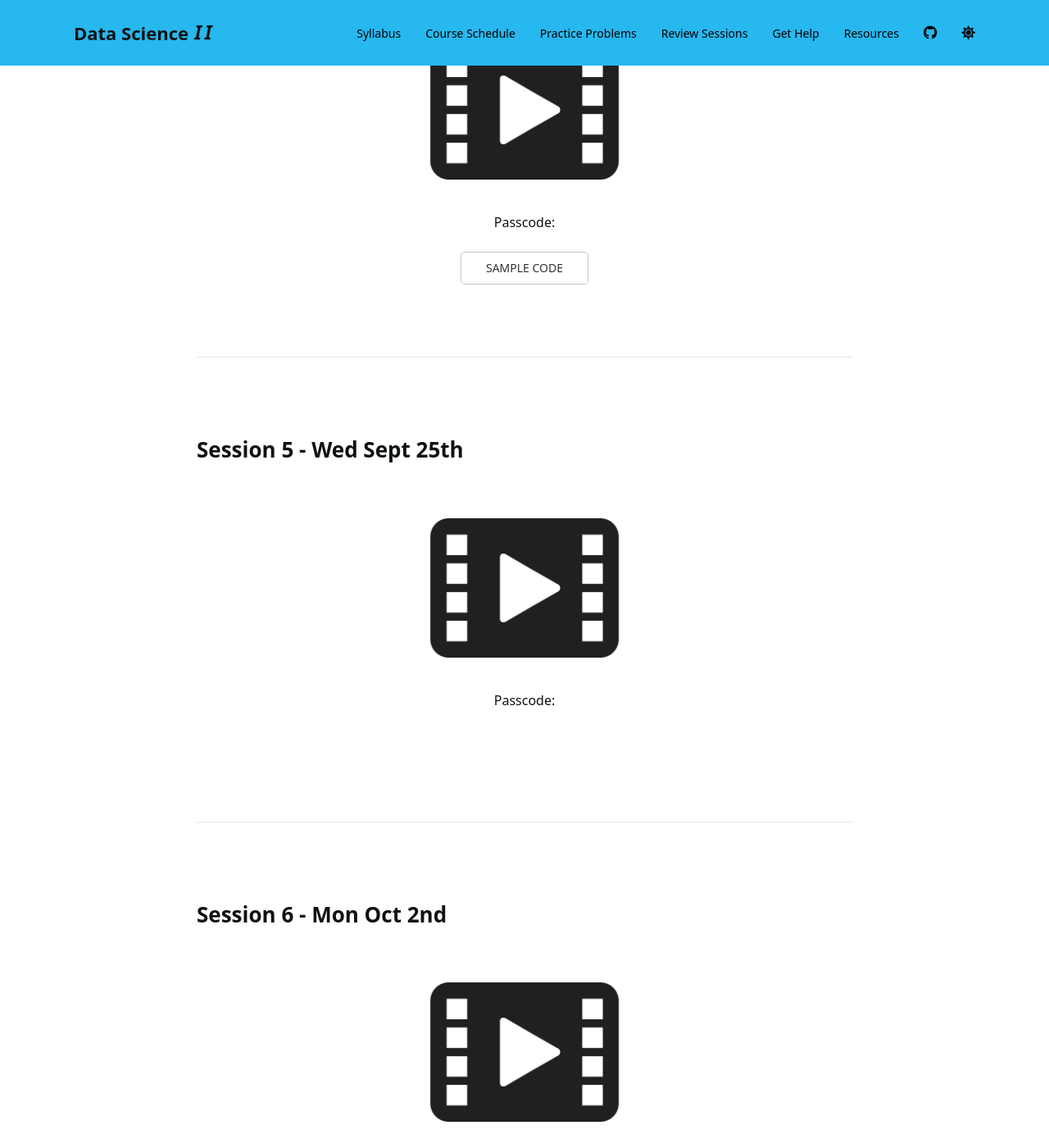
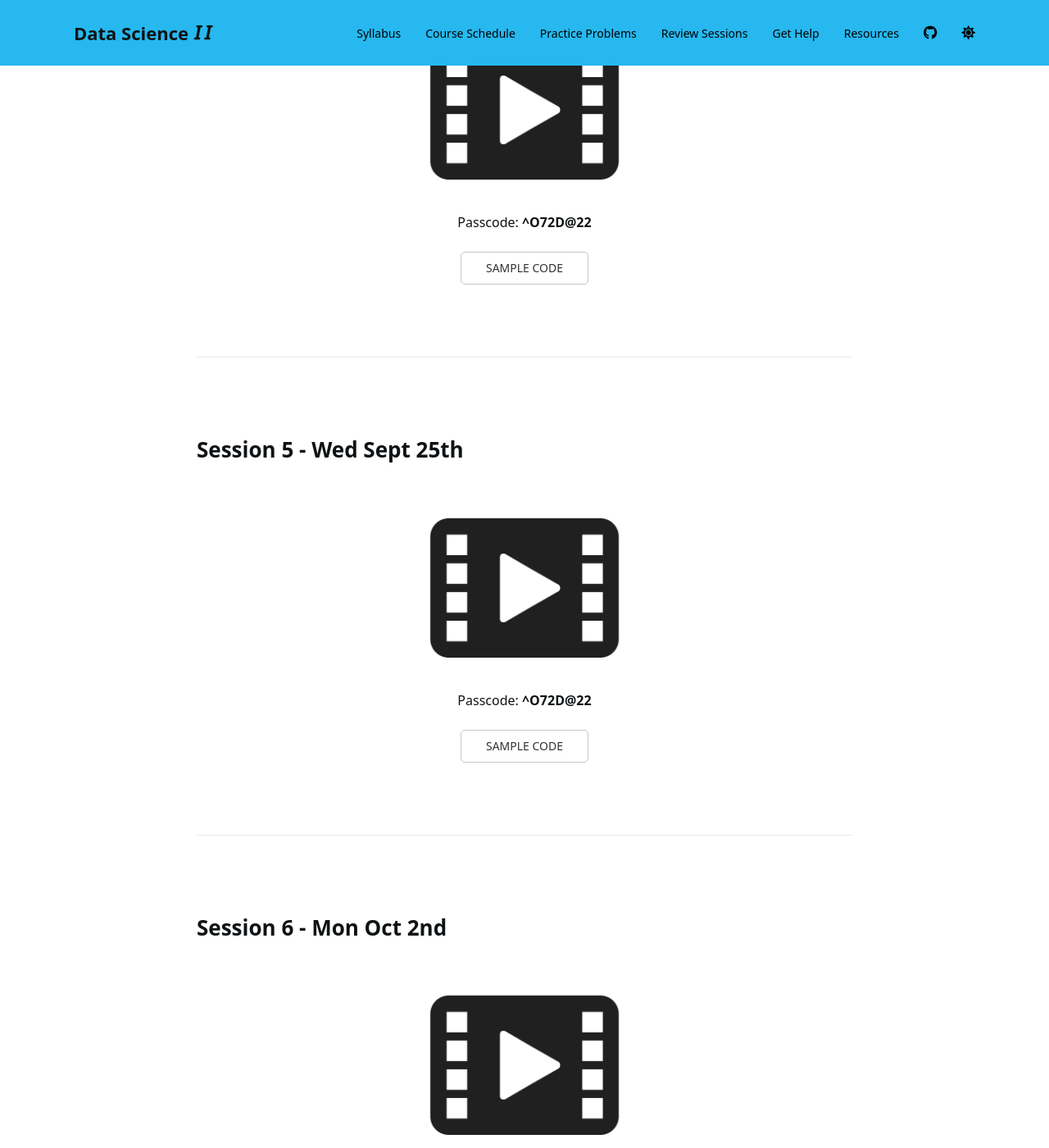
Before and after one commit to Watts-College/paf-514-template, a Jekyll site: the page built from review.md, in a window 1280 px wide and 1400 px high, scrolled down 3638 px. Shown: the whole window at 82% size. Built offline with Jekyll 4.4.1, drawn with Linux system fonts in a browser that asks for light colours; nearby versions of some CDN libraries; a script bundle is joined from its source files by our own code; library files that are not in the unit come from our copies; a style sheet for code colours, icons or effects is not loaded.

Commit message:
Update review.md

```diff
--- a/review.md
+++ b/review.md
@@ -31,13 +31,14 @@
   session-code: 'week-04-quanteda.Rhistory'
 - week5:
   date:  'Mon Sept 18th'
-  video: ''
-  password: ''
-  sample-code: 'week-06-data-apis.R'
+  video: 'https://asu.zoom.us/rec/share/fr1cZvXWmyW5zT-hqL1mqC4PBIm7_2NZ2U2lIKrD41n6NBUTgX3PQbjg3q4iF-vX.1rQSK6mZ4jew_3a5?startTime=1695683783000'
+  password: '^O72D@22'
+  sample-code: 'week-05-review-compound-statements.R'
 - week6:
   date:  'Wed Sept 25th'
-  video: ''
-  password: ''
+  video: 'https://asu.zoom.us/rec/share/fr1cZvXWmyW5zT-hqL1mqC4PBIm7_2NZ2U2lIKrD41n6NBUTgX3PQbjg3q4iF-vX.1rQSK6mZ4jew_3a5?startTime=1695686642000'
+  password: '^O72D@22'
+  sample-code: 'week-06-data-apis.R'
 - week7:
   date:  'Mon Oct 2nd'
   video: ''
```
